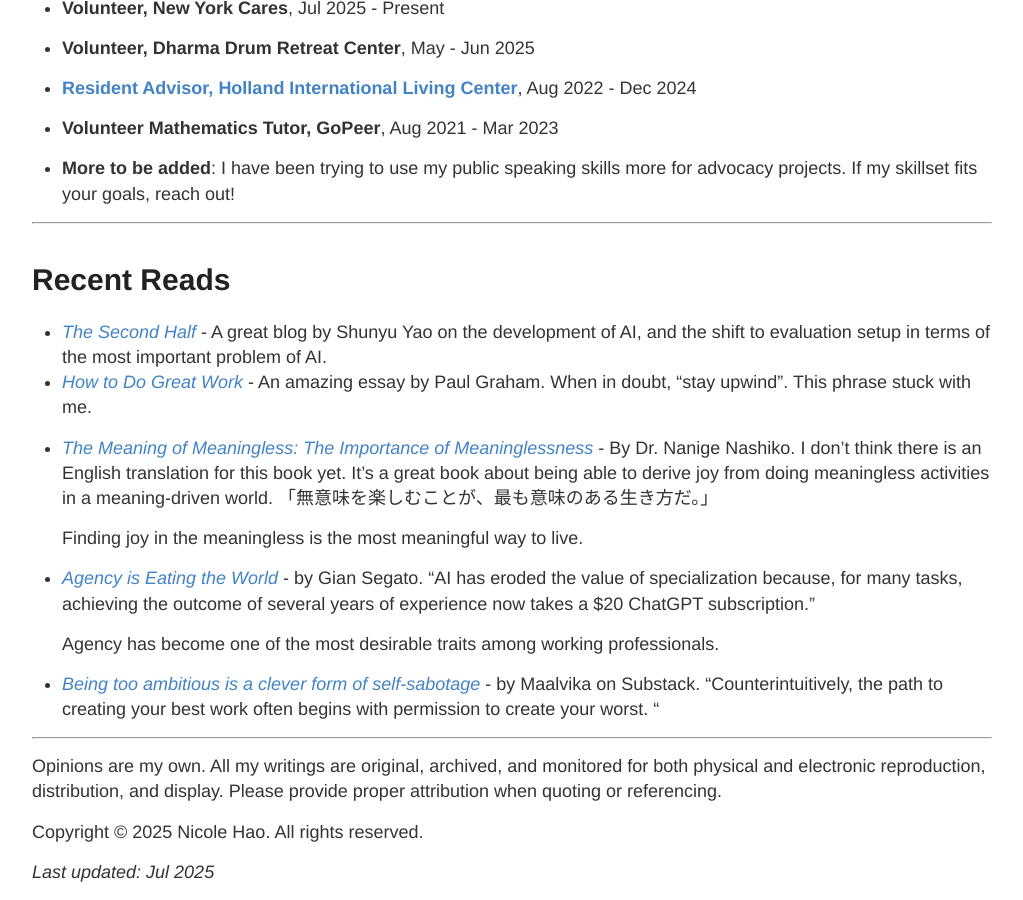
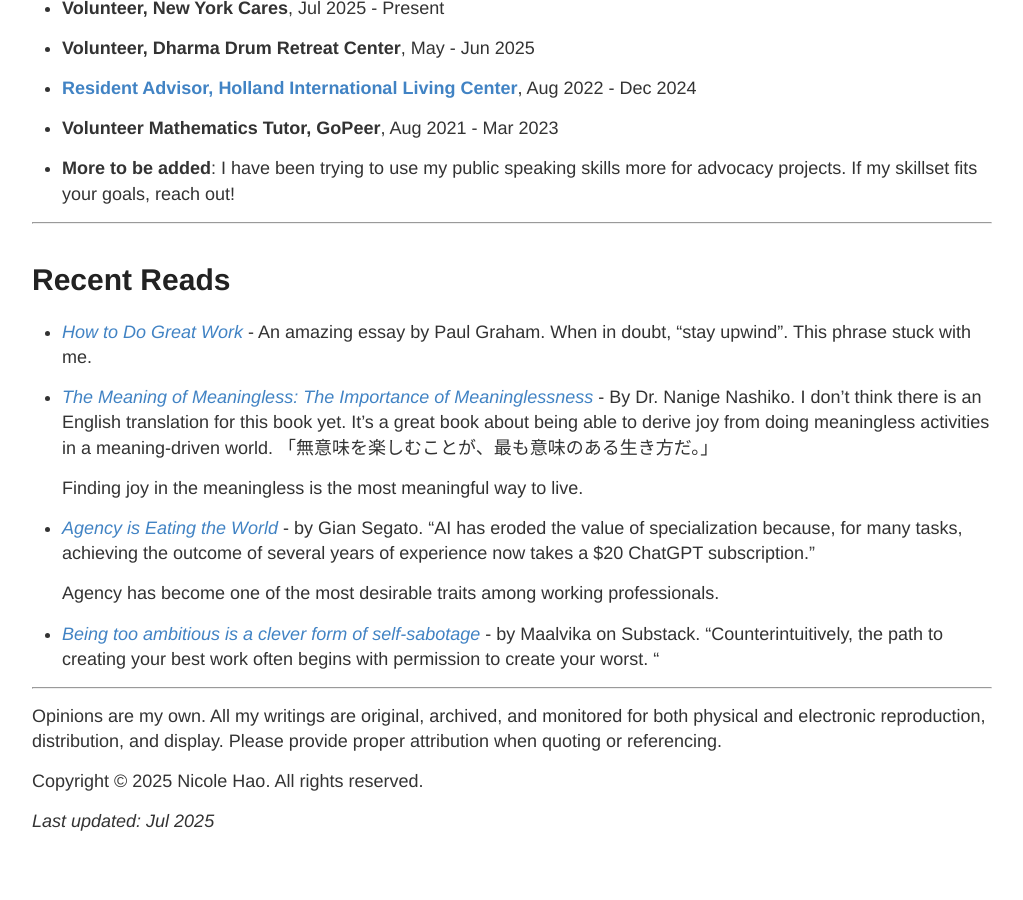
Before and after one commit to nicolehao34/nicolehao34.github.io, a Jekyll site: the page built from index.md, in a window 1280 px wide and 900 px high, scrolled down 3376 px. Shown: the whole window, without its empty margins (128-1151 px from the left). Built offline with Jekyll 4.4.1, drawn with Linux system fonts in a browser that asks for light colours; after the commit the page ends 4226 px from its top, so only the background shows below that.

Commit message:
delete old read, second half of AI

```diff
--- a/index.md
+++ b/index.md
@@ -131,7 +131,6 @@ It hurts me to see younger people going through the same struggles I once had to
 
 # Recent Reads
 
-- *[The Second Half](https://ysymyth.github.io/The-Second-Half/)* - A great blog by Shunyu Yao on the development of AI, and the shift to evaluation setup in terms of the most important problem of AI.
 - *[How to Do Great Work](https://www.paulgraham.com/greatwork.html)* - An amazing essay by Paul Graham. When in doubt, "stay upwind". This phrase stuck with me.
 - *[The Meaning of Meaningless: The Importance of Meaninglessness](https://www.amazon.com/Meaning-Meaningless-Importance-Meaninglessness-Publication-ebook/dp/B0DJ1J5DLH)* - By Dr. Nanige Nashiko. I don't think there is an English translation for this book yet. It's a great book about being able to derive joy from doing meaningless activities in a meaning-driven world. <be>
 「無意味を楽しむことが、最も意味のある生き方だ。」
```
